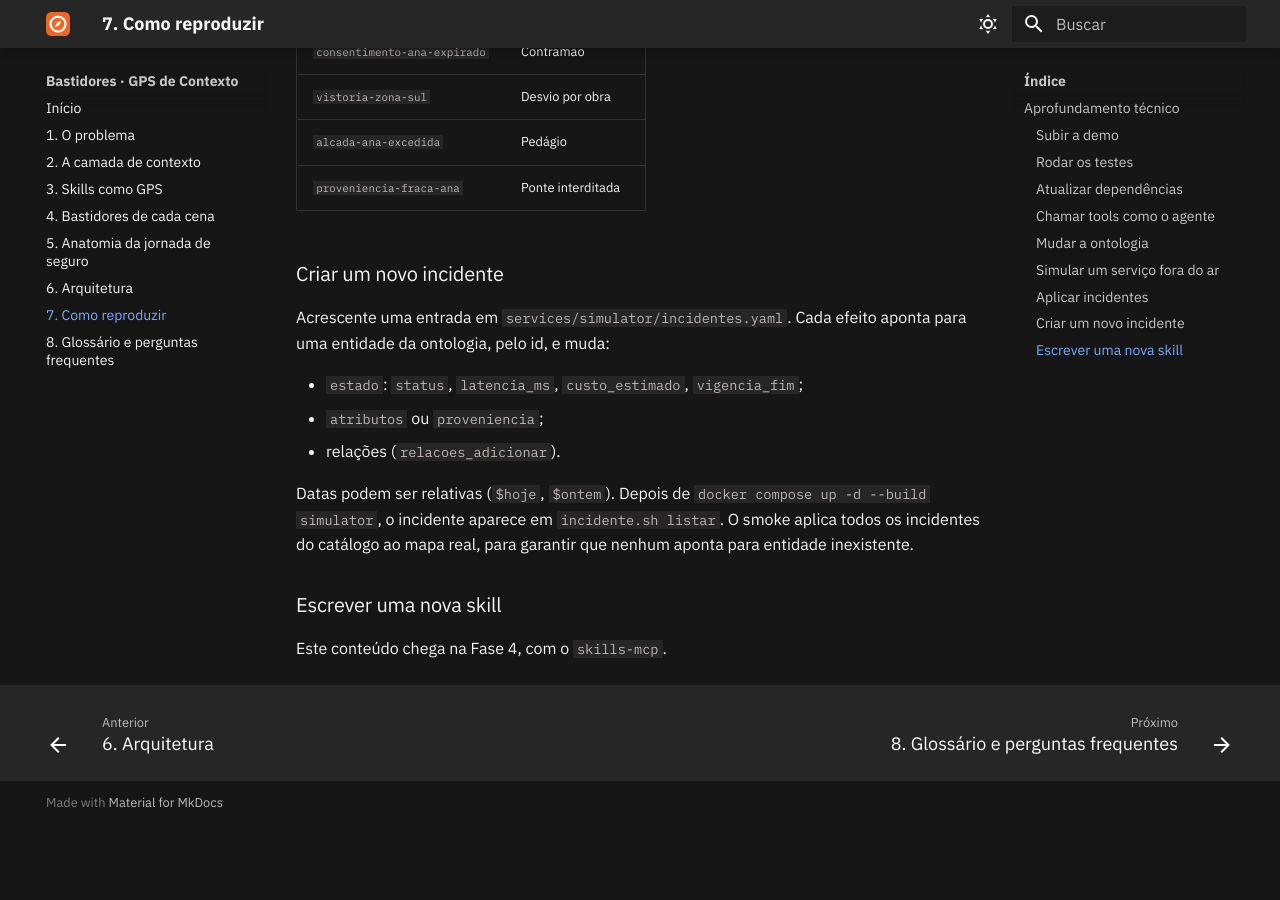
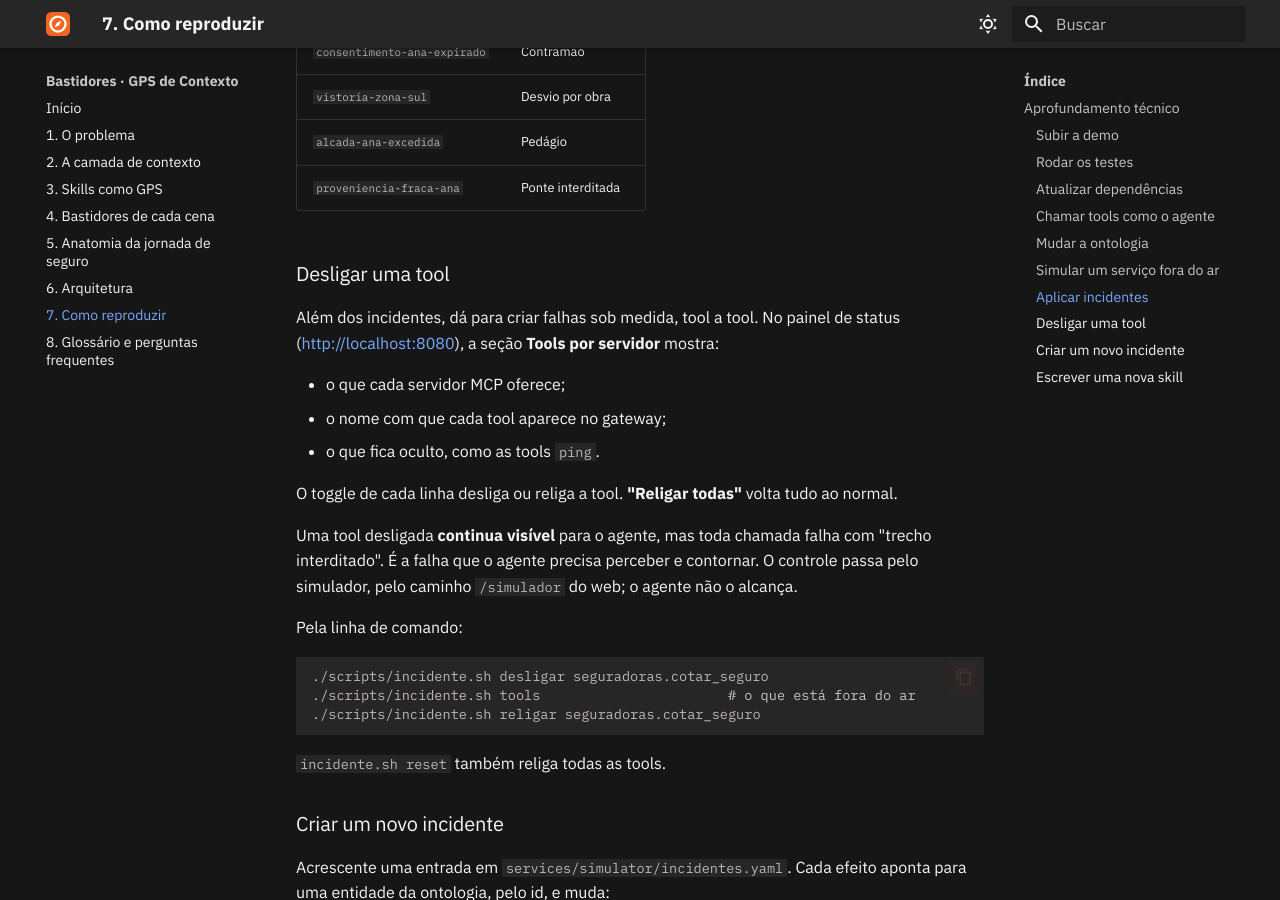
Before and after one commit to rcsousa/agent-gps-demo, an MkDocs documentation site: the page built from services/docs/conteudo/07-como-reproduzir.md, in a window 1280 px wide and 900 px high, scrolled down 2681 px. Built offline with MkDocs 1.6.1 and Material for MkDocs 9.7.7, drawn with Linux system fonts in a browser that asks for light colours; plug-ins that fetch from the network failed and are left out; before the commit the page ends 3507 px from its top, so only the background shows below that.

Commit message:
testes e docs: tools fora do ar
Co-Authored-By: Claude Opus 5.5 <noreply@anthropic.com>

````diff
--- a/services/docs/conteudo/07-como-reproduzir.md
+++ b/services/docs/conteudo/07-como-reproduzir.md
@@ -110,6 +110,28 @@ No pedágio (`alcada-ana-excedida`), a proposta exige um especialista. Depois de
 | `alcada-ana-excedida` | Pedágio |
 | `proveniencia-fraca-ana` | Ponte interditada |
 
+### Desligar uma tool
+
+Além dos incidentes, dá para criar falhas sob medida, tool a tool. No painel de status (<http://localhost:8080>), a seção **Tools por servidor** mostra:
+
+- o que cada servidor MCP oferece;
+- o nome com que cada tool aparece no gateway;
+- o que fica oculto, como as tools `ping`.
+
+O toggle de cada linha desliga ou religa a tool. **"Religar todas"** volta tudo ao normal.
+
+Uma tool desligada **continua visível** para o agente, mas toda chamada falha com "trecho interditado". É a falha que o agente precisa perceber e contornar. O controle passa pelo simulador, pelo caminho `/simulador` do web; o agente não o alcança.
+
+Pela linha de comando:
+
+```bash
+./scripts/incidente.sh desligar seguradoras.cotar_seguro
+./scripts/incidente.sh tools                       # o que está fora do ar
+./scripts/incidente.sh religar seguradoras.cotar_seguro
+```
+
+`incidente.sh reset` também religa todas as tools.
+
 ### Criar um novo incidente
 
 Acrescente uma entrada em `services/simulator/incidentes.yaml`. Cada efeito aponta para uma entidade da ontologia, pelo id, e muda:
````
Also changed, not shown: services/docs/conteudo/06-arquitetura.md (+2 -0 lines), 1 other file.
